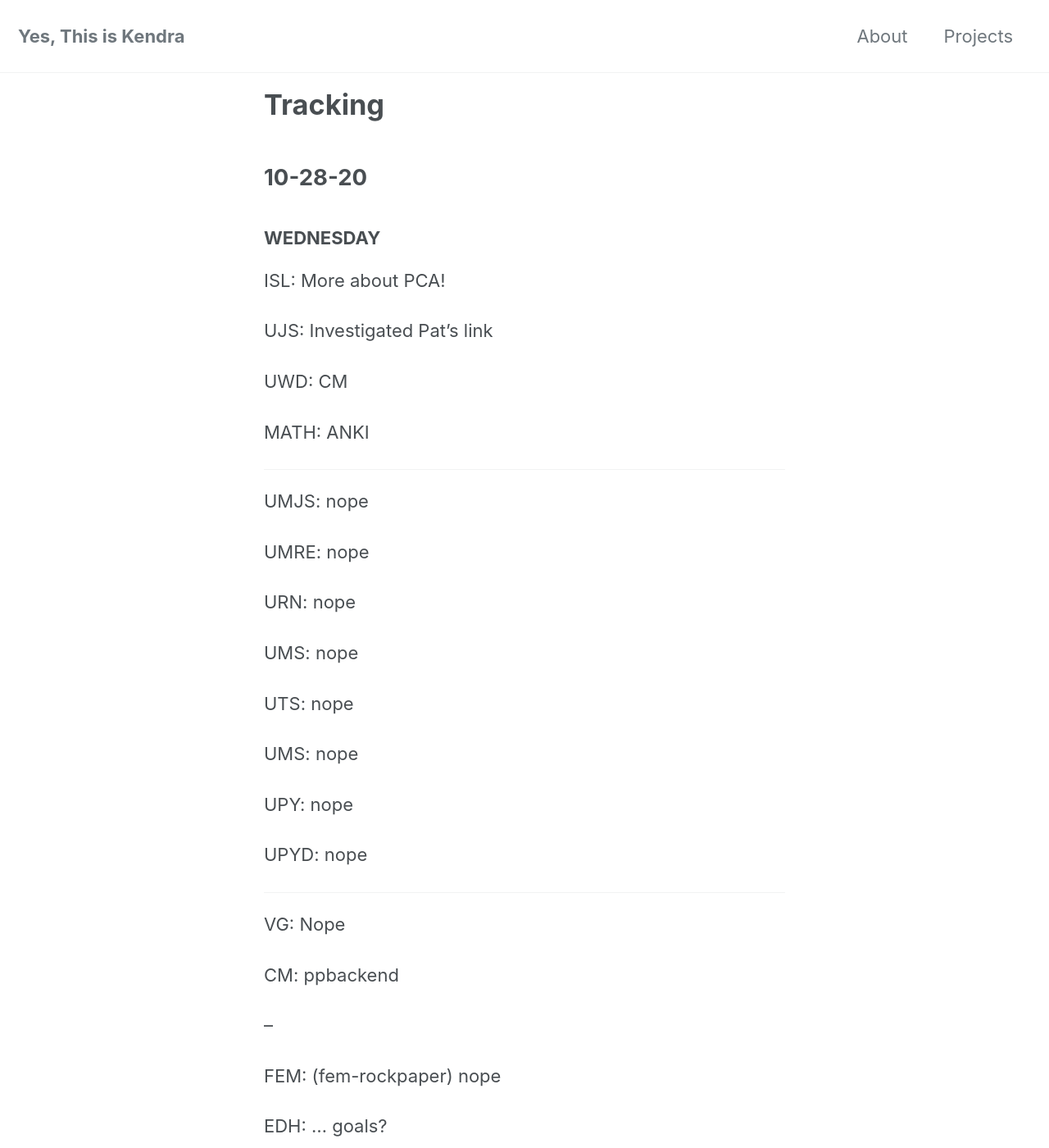
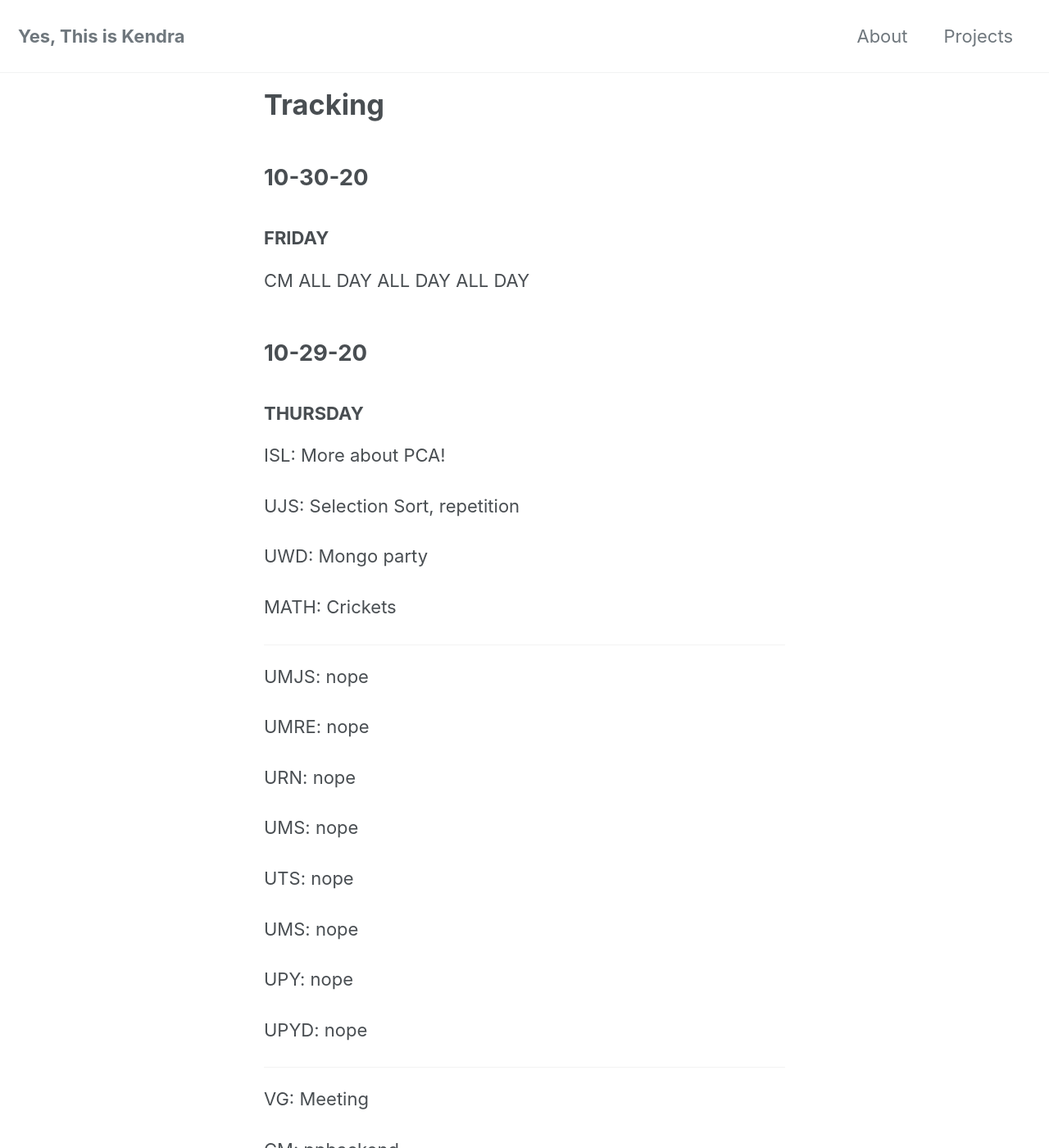
Before and after one commit to yesthisiskendra/yesthisiskendra.github.io, a Jekyll site: the page built from _pages/tracking.md, in a window 1280 px wide and 1400 px high. Shown: the whole window at 82% size. Built offline with Jekyll 4.4.1, drawn with Linux system fonts in a browser that asks for light colours; cached includes are drawn as plain includes; nearby versions of some CDN libraries; some of the changed text lies outside the part shown.

Commit message:
Add tracking

```diff
--- a/_pages/tracking.md
+++ b/_pages/tracking.md
@@ -4,6 +4,54 @@ title: "Tracking"
 permalink: /tracking/
 ---
 
+## 10-30-20
+
+### FRIDAY
+
+CM ALL DAY ALL DAY ALL DAY
+
+
+## 10-29-20
+
+### THURSDAY
+
+ISL: More about PCA!
+
+UJS: Selection Sort, repetition
+
+UWD: Mongo party
+
+MATH: Crickets
+
+---
+
+UMJS: nope
+
+UMRE: nope
+
+URN: nope
+
+UMS: nope
+
+UTS: nope
+
+UMS: nope
+
+UPY: nope
+
+UPYD: nope
+
+---
+
+VG: Meeting
+
+CM: ppbackend
+
+--
+
+FEM: (fem-rockpaper) nope
+
+EDH: ... goals?
 
 ## 10-28-20
 
```
